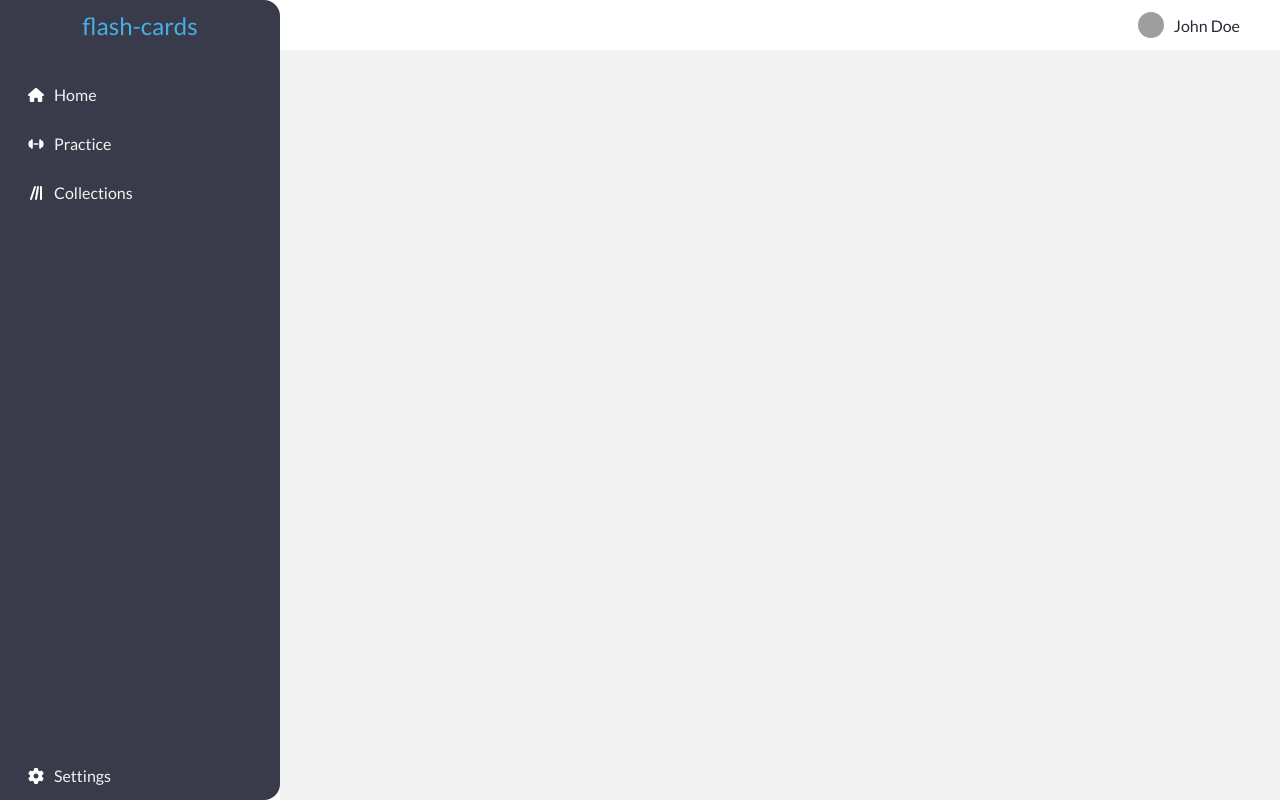
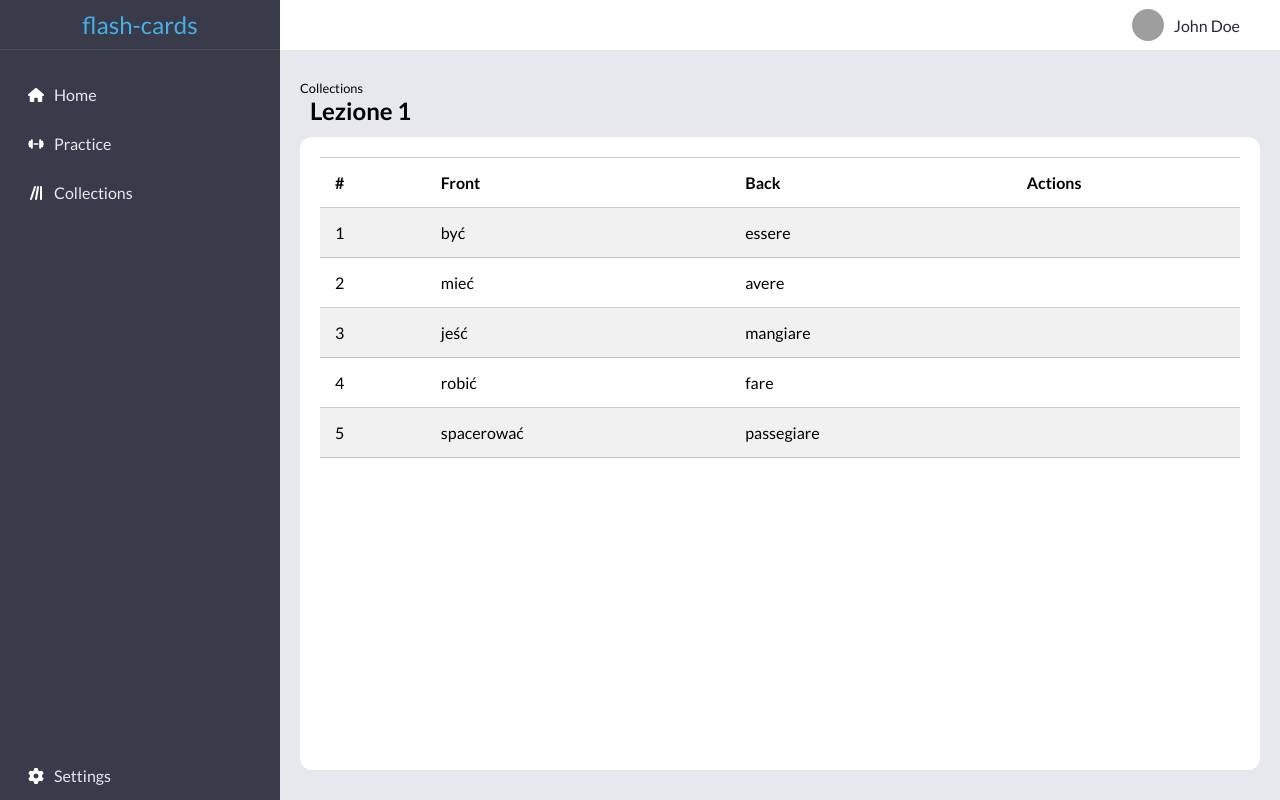
Before and after one commit to dondany/flash-cards, an Angular app in the folder src/main/web/: page /flash-cards/list in a window 1280 px wide. Built offline with nearby package versions, Linux system fonts and the light colour scheme; grey boxes are pictures that could not be loaded.

Commit message:
Flash cards table styling

```diff
--- a/src/main/web/src/app/app.component.css
+++ b/src/main/web/src/app/app.component.css
@@ -7,9 +7,14 @@
 
 .body-container {
   width: 100%;
+  height: 100%;
   display: flex;
   flex-direction: column;
-  flex-grow: 1;
   color: #fff;
   background-color: var(--light-gray);
+  flex-grow: 1;
 }
+
+app-content-panel {
+  flex-grow: 1;
+}
--- a/src/main/web/src/app/app.component.html
+++ b/src/main/web/src/app/app.component.html
@@ -12,6 +12,7 @@
   <app-side-bar></app-side-bar>
   <div class="body-container">
     <app-nav-bar></app-nav-bar>
+    <app-content-panel></app-content-panel>
   </div>
 </div>
 </body>
--- a/src/main/web/src/app/app.module.ts
+++ b/src/main/web/src/app/app.module.ts
@@ -13,6 +13,7 @@ import { FlashCardListComponent } from './flash-card-list/flash-card-list.compon
 import { FlashCardListRowComponent } from './flash-card-list-row/flash-card-list-row.component';
 import { ModalComponent } from './modal/modal.component';
 import { SideBarComponent } from './side-bar/side-bar.component';
+import { ContentPanelComponent } from './content-panel/content-panel.component';
 
 @NgModule({
   declarations: [
@@ -24,7 +25,8 @@ import { SideBarComponent } from './side-bar/side-bar.component';
     FlashCardListComponent,
     FlashCardListRowComponent,
     ModalComponent,
-    SideBarComponent
+    SideBarComponent,
+    ContentPanelComponent
   ],
   imports: [
     BrowserModule,
--- /dev/null
+++ b/src/main/web/src/app/content-panel/content-panel.component.css
@@ -0,0 +1,68 @@
+* {
+  color: black;
+}
+
+.content-panel-container {
+  width: 100%;
+  height: 100%;
+  display: flex;
+  flex-direction: column;
+  padding: 30px 20px;
+  flex-grow: 1
+}
+
+.breadcrumb {
+  font-size: 0.8rem;
+}
+
+.title {
+  margin-left: 10px;
+  font-size: 1.5rem;
+  font-weight: 700;
+}
+
+.panel-main {
+  margin-top: 12px;
+  padding: 20px;
+  flex-grow: 1;
+  display: flex;
+  justify-content: center;
+  background-color: #fff;
+  border-radius: 12px;
+}
+
+table {
+  width: 100%;
+  height: fit-content;
+}
+
+tr {
+  height: fit-content;
+}
+
+th, td {
+  padding: 15px;
+  text-align: left;
+}
+
+table, th, td {
+  border-top: 1px solid rgba(0,0,0,0.2);
+  border-bottom: 1px solid rgba(0,0,0,0.2);
+  border-collapse: collapse;
+}
+
+tr:nth-child(even) {
+  background-color: #f1f1f1;
+}
+
+tr:hover {
+  background-color: #e1e1e1;
+}
+
+.table-header:hover {
+  background-color: transparent;
+}
+
+th {
+  font-weight: 700;
+}
--- /dev/null
+++ b/src/main/web/src/app/content-panel/content-panel.component.html
@@ -0,0 +1,54 @@
+<div class="content-panel-container">
+  <div class="panel-top">
+    <div class="breadcrumb">
+      Collections
+    </div>
+    <div class="title">
+      Lezione 1
+    </div>
+  </div>
+  <div class="panel-main">
+    <table>
+      <tr class="table-header">
+        <th>#</th>
+        <th>Front</th>
+        <th>Back</th>
+        <th>Actions</th>
+      </tr>
+      <tr>
+        <td>1</td>
+        <td>być</td>
+        <td>essere</td>
+        <td></td>
+      </tr>
+      <tr>
+        <td>2</td>
+        <td>mieć</td>
+        <td>avere</td>
+        <td></td>
+      </tr>
+      <tr>
+        <td>3</td>
+        <td>jeść</td>
+        <td>mangiare</td>
+        <td></td>
+      </tr>
+      <tr>
+        <td>4</td>
+        <td>robić</td>
+        <td>fare</td>
+        <td></td>
+      </tr>
+      <tr>
+        <td>5</td>
+        <td>spacerować</td>
+        <td>passegiare</td>
+        <td></td>
+      </tr>
+    </table>
+
+  </div>
+  <div class="panel-bottom">
+
+  </div>
+</div>
--- /dev/null
+++ b/src/main/web/src/app/content-panel/content-panel.component.ts
@@ -0,0 +1,15 @@
+import { Component, OnInit } from '@angular/core';
+
+@Component({
+  selector: 'app-content-panel',
+  templateUrl: './content-panel.component.html',
+  styleUrls: ['./content-panel.component.css']
+})
+export class ContentPanelComponent implements OnInit {
+
+  constructor() { }
+
+  ngOnInit(): void {
+  }
+
+}
--- a/src/main/web/src/app/nav-bar/nav-bar.component.css
+++ b/src/main/web/src/app/nav-bar/nav-bar.component.css
@@ -18,8 +18,8 @@
 }
 
 .avatar img {
-  width: 26px;
-  height: 26px;
+  width: 32px;
+  height: 32px;
   border-radius: 50%;
   cursor: pointer;
   margin: 0 10px;
--- a/src/main/web/src/app/side-bar/side-bar.component.css
+++ b/src/main/web/src/app/side-bar/side-bar.component.css
@@ -4,7 +4,6 @@
   height: 100%;
   display: flex;
   flex-direction: column;
-  border-radius: 0 16px 16px 0;
 }
 
 .logo {
@@ -17,6 +16,7 @@
   justify-content: center;
   align-items: center;
   position: relative;
+  border-bottom: 1px solid rgba(255, 255, 255, 0.1);
 }
 
 a {
--- a/src/main/web/src/styles.css
+++ b/src/main/web/src/styles.css
@@ -7,7 +7,7 @@
   --dark-color: #2A2836;
   --secondary-color:  #45B0E5;
   --light-blue-color: #57A3FD;
-  --light-gray: #f3f3f3;
+  --light-gray: #E7E7EE;
   --nav-bar-color: #fff;
 }
 
```
Also changed, not shown: 1 other file (tests, documents, lock files or other folders).
